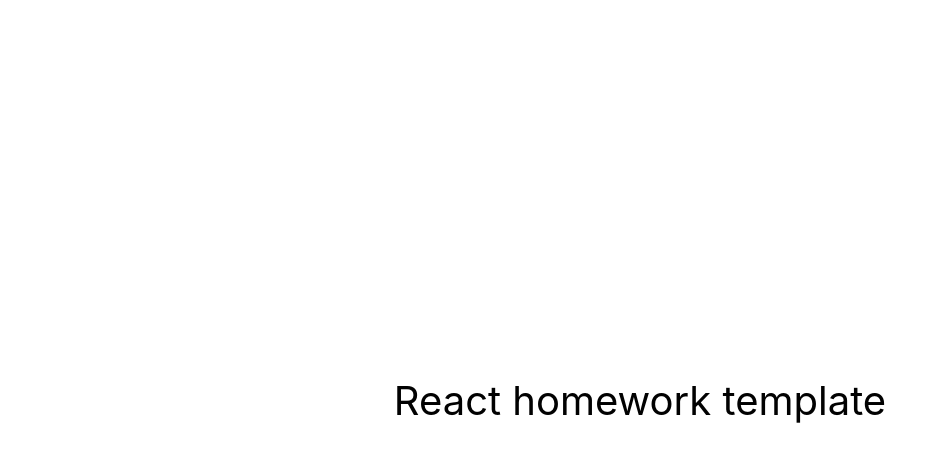
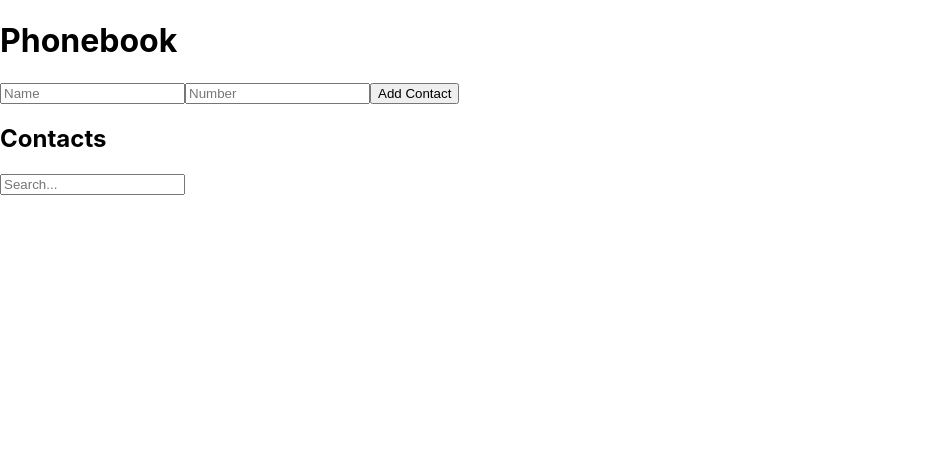
Before and after one commit to raffamieczkowski/goit-react-hw-06-phonebook, a React (Create React App) app: page / in a window 1280 px wide. Shown: the top 462 px of the page, without its empty margins (0-947 px from the left). Built offline with nearby package versions, Linux system fonts and the light colour scheme.

Commit message:
działa, ale trzeba odświeżać, znajdź buga
działa, ale trzeba odświeżać, znajdź buga

```diff
--- a/package.json
+++ b/package.json
@@ -9,7 +9,8 @@
     "@testing-library/react": "^12.1.4",
     "@testing-library/user-event": "^13.5.0",
     "react": "^18.1.0",
-    "react-dom": "^18.1.0",
+    "react-dom": "^18.2.0",
+    "react-redux": "^8.1.1",
     "react-scripts": "5.0.1",
     "web-vitals": "^2.1.3"
   },
--- a/src/components/App.jsx
+++ b/src/components/App.jsx
@@ -1,16 +1,59 @@
-export const App = () => {
+import React, { useEffect } from 'react';
+import { nanoid } from 'nanoid';
+import { useSelector, useDispatch } from 'react-redux';
+import { addContact, deleteContact, setFilter } from './store/contactsSlice';
+
+import ContactForm from './ContactForm';
+import ContactList from './ContactList';
+import Filter from './Filter';
+
+const App = () => {
+  const contacts = useSelector((state) => state.contacts);
+  const filter = useSelector((state) => state.filter);
+  const dispatch = useDispatch();
+
+  useEffect(() => {
+    const storedContacts = localStorage.getItem('contacts');
+    if (storedContacts) {
+      dispatch(addContact(JSON.parse(storedContacts)));
+    }
+  }, [dispatch]);
+
+  useEffect(() => {
+    localStorage.setItem('contacts', JSON.stringify(contacts));
+  }, [contacts]);
+
+  const handleAddContact = (name, number) => {
+    if (contacts.some((contact) => contact.name.toLowerCase() === name.toLowerCase())) {
+      alert(`"${name}" is already in contacts.`);
+    } else {
+      const newContact = {
+        id: nanoid(),
+        name,
+        number,
+      };
+      dispatch(addContact(newContact));
+    }
+  };
+
+  const handleDeleteContact = (id) => {
+    dispatch(deleteContact(id));
+  };
+
+  const handleFilterChange = (value) => {
+    dispatch(setFilter(value));
+  };
+
   return (
-    <div
-      style={{
-        height: '100vh',
-        display: 'flex',
-        justifyContent: 'center',
-        alignItems: 'center',
-        fontSize: 40,
-        color: '#010101'
-      }}
-    >
-      React homework template
+    <div>
+      <h1>Phonebook</h1>
+      <ContactForm addContact={handleAddContact} />
+
+      <h2>Contacts</h2>
+      <Filter filter={filter} setFilter={handleFilterChange} />
+      <ContactList contacts={contacts} filter={filter} deleteContact={handleDeleteContact} />
     </div>
   );
 };
+
+export default App;
--- /dev/null
+++ b/src/components/ContactForm.jsx
@@ -0,0 +1,44 @@
+import React, { useState } from 'react';
+import { useDispatch } from 'react-redux';
+import { addContact } from '../components/store/contactsSlice';
+
+const ContactForm = () => {
+  const [name, setName] = useState('');
+  const [number, setNumber] = useState('');
+  const dispatch = useDispatch();
+
+  const handleSubmit = (e) => {
+    e.preventDefault();
+    dispatch(addContact({ name, number }));
+    setName('');
+    setNumber('');
+  };
+
+  return (
+    <form onSubmit={handleSubmit}>
+      <input
+        type="text"
+        name="name"
+        pattern="^[a-zA-Zа-яА-Я]+(([' -][a-zA-Zа-яА-Я ])?[a-zA-Zа-яА-Я]*)*$"
+        title="Name may contain only letters, apostrophe, dash and spaces. For example Adrian, Jacob Mercer, Charles de Batz de Castelmore d'Artagnan"
+        placeholder="Name"
+        value={name}
+        onChange={(e) => setName(e.target.value)}
+        required
+      />
+      <input
+        type="tel"
+        name="number"
+        pattern="\+?\d{1,4}?[-.\s]?\(?\d{1,3}?\)?[-.\s]?\d{1,4}[-.\s]?\d{1,4}[-.\s]?\d{1,9}"
+        title="Phone number must be digits and can contain spaces, dashes, parentheses and can start with +"
+        placeholder="Number"
+        value={number}
+        onChange={(e) => setNumber(e.target.value)}
+        required
+      />
+      <button type="submit">Add Contact</button>
+    </form>
+  );
+};
+
+export default ContactForm;
--- /dev/null
+++ b/src/components/ContactList.jsx
@@ -0,0 +1,30 @@
+import React from 'react';
+import { useSelector, useDispatch } from 'react-redux';
+import { deleteContact } from '../components/store/contactsSlice';
+
+const ContactList = () => {
+  const contacts = useSelector((state) => state.contacts);
+  const filter = useSelector((state) => state.filter);
+  const dispatch = useDispatch();
+
+  const filteredContacts = contacts.filter((contact) =>
+    contact.name.toLowerCase().includes(filter.toLowerCase())
+  );
+
+  const handleDeleteContact = (id) => {
+    dispatch(deleteContact(id));
+  };
+
+  return (
+    <ul>
+      {filteredContacts.map((contact) => (
+        <li key={contact.id}>
+          {contact.name}: {contact.number}
+          <button onClick={() => handleDeleteContact(contact.id)}>Delete</button>
+        </li>
+      ))}
+    </ul>
+  );
+};
+
+export default ContactList;
--- /dev/null
+++ b/src/components/Filter.jsx
@@ -0,0 +1,23 @@
+import React from 'react';
+import { useSelector, useDispatch } from 'react-redux';
+import { setFilter } from '../components/store/contactsSlice';
+
+const Filter = () => {
+  const filter = useSelector((state) => state.filter);
+  const dispatch = useDispatch();
+
+  const handleFilterChange = (e) => {
+    dispatch(setFilter(e.target.value));
+  };
+
+  return (
+    <input
+      type="text"
+      placeholder="Search..."
+      value={filter}
+      onChange={handleFilterChange}
+    />
+  );
+};
+
+export default Filter;
--- /dev/null
+++ b/src/components/store/contactsSlice.js
@@ -0,0 +1,33 @@
+import { createSlice, createAsyncThunk } from '@reduxjs/toolkit';
+
+export const addContact = createAsyncThunk('contacts/addContact', async (contact) => {
+  await new Promise((resolve) => setTimeout(resolve, 500));
+  return contact;
+});
+
+export const deleteContact = createAsyncThunk('contacts/deleteContact', async (id) => {
+  await new Promise((resolve) => setTimeout(resolve, 500));
+  return id;
+});
+
+const contactsSlice = createSlice({
+  name: 'contacts',
+  initialState: [],
+  reducers: {
+    setFilter(state, action) {
+      return action.payload;
+    },
+  },
+  extraReducers: (builder) => {
+    builder
+      .addCase(addContact.fulfilled, (state, action) => {
+        state.push(action.payload);
+      })
+      .addCase(deleteContact.fulfilled, (state, action) => {
+        return state.filter((contact) => contact.id !== action.payload);
+      });
+  },
+});
+
+export const { setFilter } = contactsSlice.actions;
+export default contactsSlice.reducer;
--- a/src/index.js
+++ b/src/index.js
@@ -1,10 +1,23 @@
 import React from 'react';
-import ReactDOM from 'react-dom/client';
-import { App } from 'components/App';
+import ReactDOM from 'react-dom';
+import { Provider } from 'react-redux';
+import { configureStore } from '@reduxjs/toolkit';
+import contactsReducer from './components/store/contactsSlice';
+
+import App from './components/App';
 import './index.css';
 
-ReactDOM.createRoot(document.getElementById('root')).render(
-  <React.StrictMode>
-    <App />
-  </React.StrictMode>
+const store = configureStore({
+  reducer: {
+    contacts: contactsReducer,
+  },
+});
+
+ReactDOM.render(
+  <Provider store={store}>
+    <React.StrictMode>
+      <App />
+    </React.StrictMode>
+  </Provider>,
+  document.getElementById('root')
 );
```
Also changed, not shown: src/components/redux/store.js (added, +10 -0 lines), 1 other file (tests, documents, lock files or other folders).
